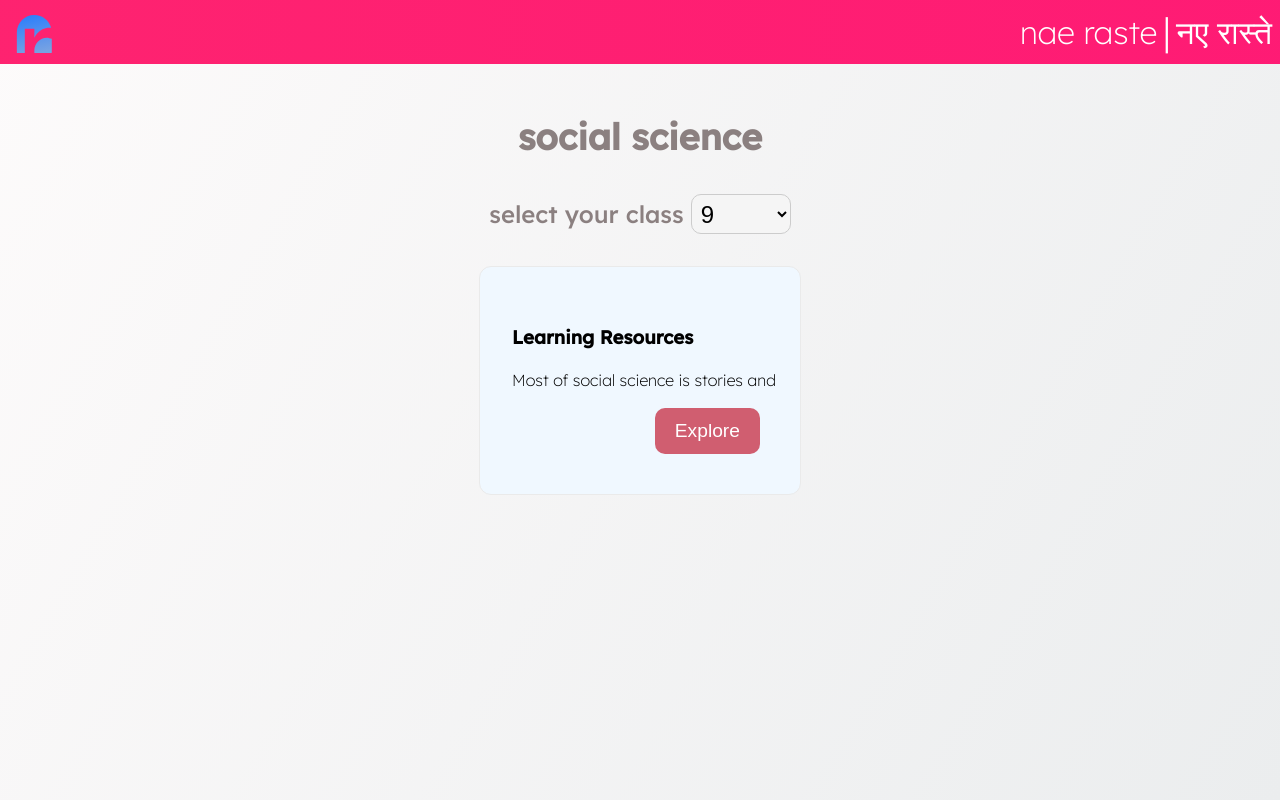
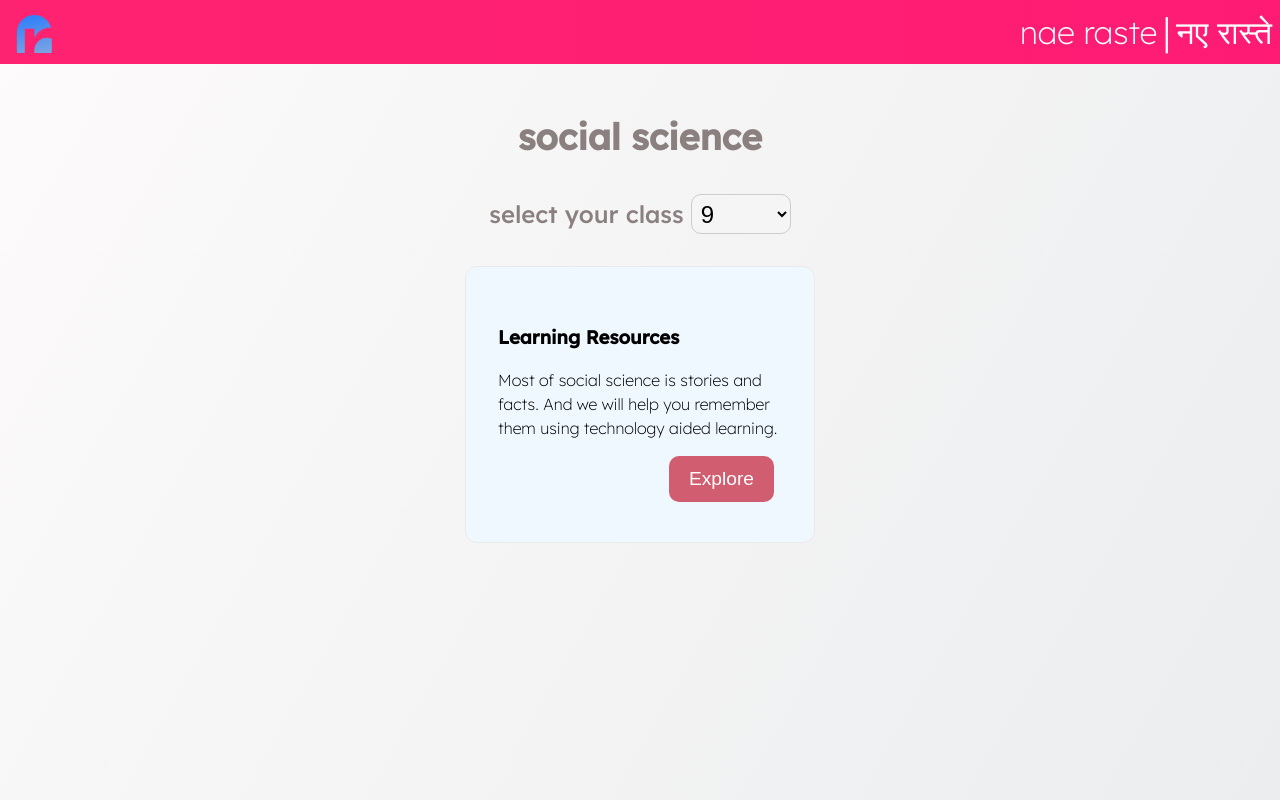
Before and after one commit to Ujju09/naeraste-social, a Next.js app: page / in a window 1280 px wide. Built offline with nearby package versions, Linux system fonts and the light colour scheme.

Commit message:
paragraph-uj

```diff
--- a/pages/index.tsx
+++ b/pages/index.tsx
@@ -88,7 +88,7 @@ const Home: NextPage = () => {
         >
         </div>
         <h3>{"Learning Resources"}</h3>
-        <p>{"Most of social science is stories and "}</p>
+        <p>{"Most of social science is stories and facts. And we will help you remember them using technology aided learning. "}</p>
         <div
           style={{
             display: "flex",
```
